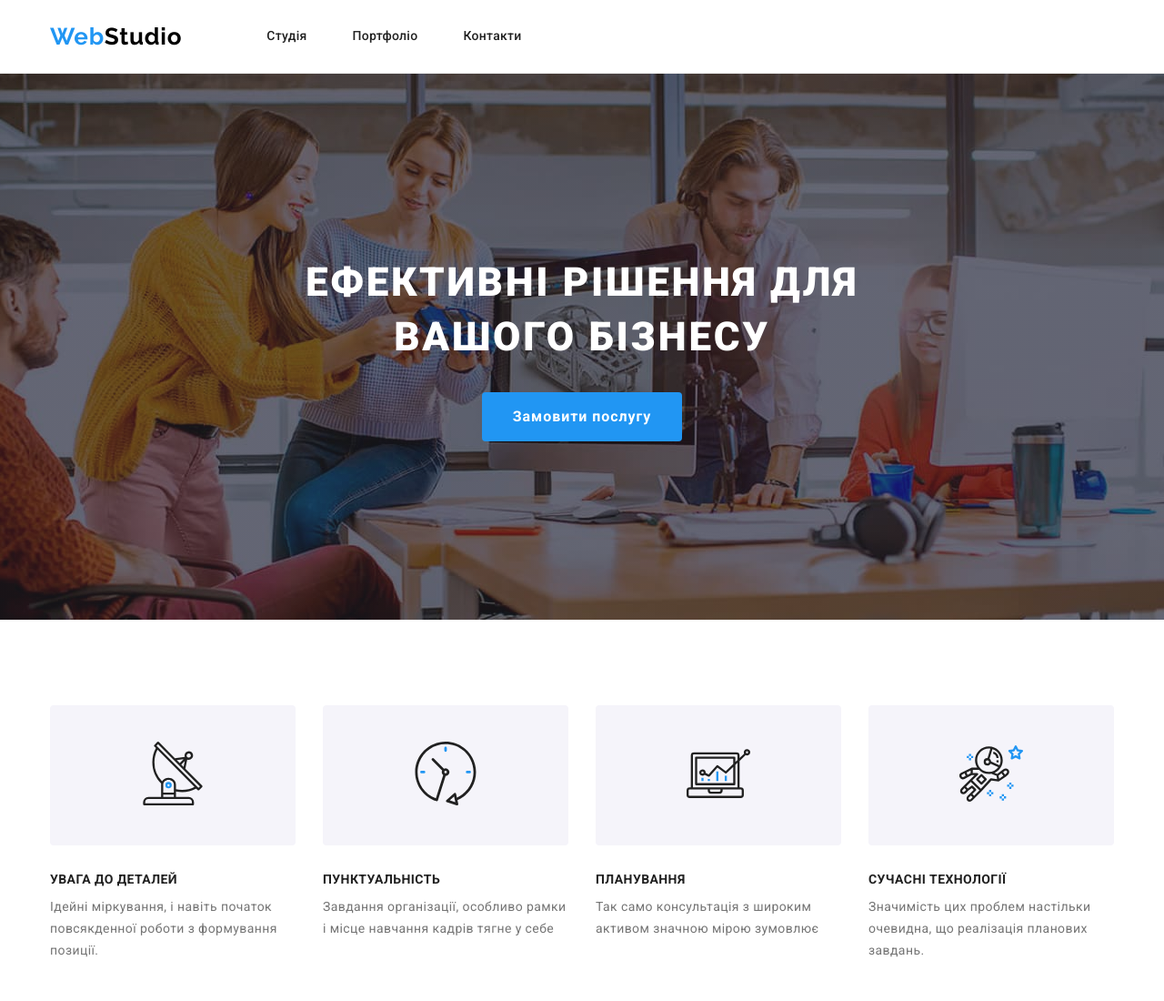
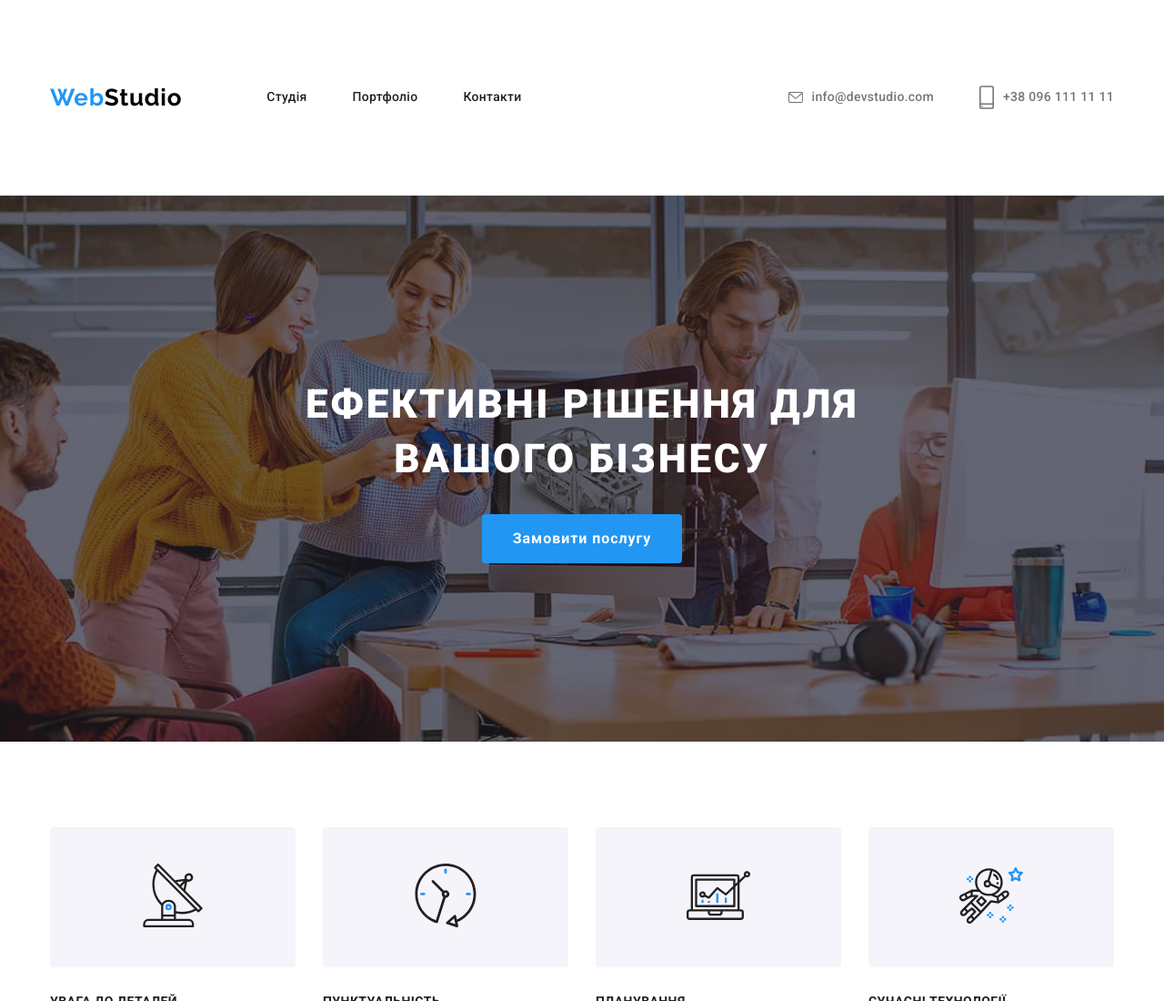
Before and after one commit to OlenaZozulia/goit-markup-hw-04, a plain HTML site: page index.html in a window 1280 px wide. Shown: the top 1100 px of the page at 91% size. Drawn offline with nearby package versions, Linux system fonts and the light colour scheme.

Commit message:
HW4_0411

```diff
--- a/css/style.css
+++ b/css/style.css
@@ -84,14 +84,14 @@ img {
   width: 1200px;
   padding-left: 15px;
   padding-right: 15px;
-  /*outline: 2px solid green;*/
 }
-/*
-.container-hero {
-  margin-left: auto;
-  margin-right: auto;
-}*/
 
+.page-header {
+  background-color: var(--primary-bg-color);
+  border-bottom-width: 1px;
+  border-bottom-style: solid;
+  border-bottom-color: var(--border-line-color);
+}
 /****** Логотип у хедері******/
 .webh-logo {
   color: var(--accent-text-color);
@@ -106,19 +106,12 @@ img {
   line-height: 1.19;
   letter-spacing: 0.03em;
 }
-.page-header {
-  background-color: var(--primary-bg-color);
-  border-bottom-width: 1px;
-  border-bottom-style: solid;
-  border-bottom-color: var(--border-line-color);
-}
 
+/*Навігація по сайту */
 .main-nav {
   display: flex;
   align-items: center;
 }
-/***** Навігація по сайту ******/
-
 .site-nav {
   padding: 0;
   margin: 0;
@@ -127,16 +120,9 @@ img {
   margin-left: 93px;
 }
 
-/*
-.site-nav .item:not(:last-child) {
-  box-sizing: border-box;
-  margin-right: 50px;
-  outline: 1px solid red;
-}*/
 .site-nav .item + .item {
   margin-left: 50px;
 }
-
 .site-nav .link {
   display: block;
   padding-top: 32px;
@@ -147,17 +133,7 @@ img {
   line-height: 1.14;
   letter-spacing: 0.02em;
 }
-/*
-.site-nav .link:hover,
-.site-nav .link:focus {
-  color: var(--accent-text-color);
-}*/
-
-/* в навигации текущаяя страница имеет цвет акцента
-.site-nav .link.current {
-  color: var(--accent-text-color);
-}*/
-/****** Контакти у хедері ******/
+/* Контакти у хедері e-mail, tel */
 
 .contacts-nav {
   display: flex;
--- a/index.html
+++ b/index.html
@@ -39,7 +39,7 @@
           <li class="item"><a href=" " class="link">Контакти</a></li>
         </ul>
 
-        <!--<ul class="contacts-nav list">
+        <ul class="contacts-nav list">
           <li class="item">
             <a href="mailto:info@devstudio.com" class="contacts link">
               <svg class="contacts-nav-icon" width="16" heigth="12">
@@ -56,7 +56,7 @@
               +38 096 111 11 11
             </a>
           </li>
-        </ul>-->
+        </ul>
       </nav>
     </header>
 
```
